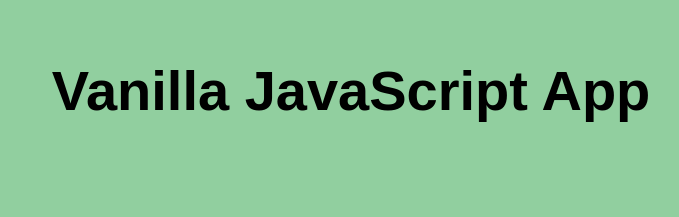
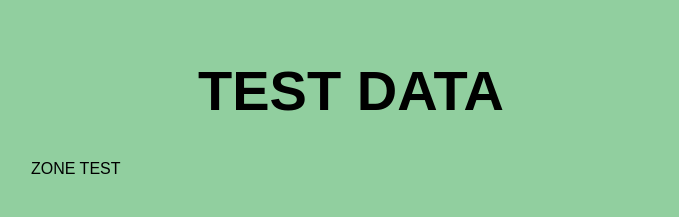
Before and after one commit to aristodg/TEST-3, a website: page src/index.html in a window 1280 px wide. Shown: the whole page, without its empty margins (289-968 px from the left). Drawn offline with Linux system fonts and the light colour scheme.

Commit message:
Adding elements

```diff
--- /dev/null
+++ b/js/main.js
@@ -0,0 +1 @@
+var testingThing="ddd";
--- a/src/index.html
+++ b/src/index.html
@@ -5,13 +5,15 @@
   <meta charset="UTF-8">
   <meta name="viewport" content="width=device-width, initial-scale=1.0">
   <link rel="stylesheet" href="styles.css">
-  <title>Vanilla JavaScript App</title>
+  <title>ADG</title>
 </head>
 
 <body>
   <main>
-    <h1>Vanilla JavaScript App</h1>
+    <h1>TEST DATA</h1>
+    <p>ZONE TEST</p>
   </main>
-</body>
+
+  <script src="js/main.js"></script>  </body>
 
 </html>
```
